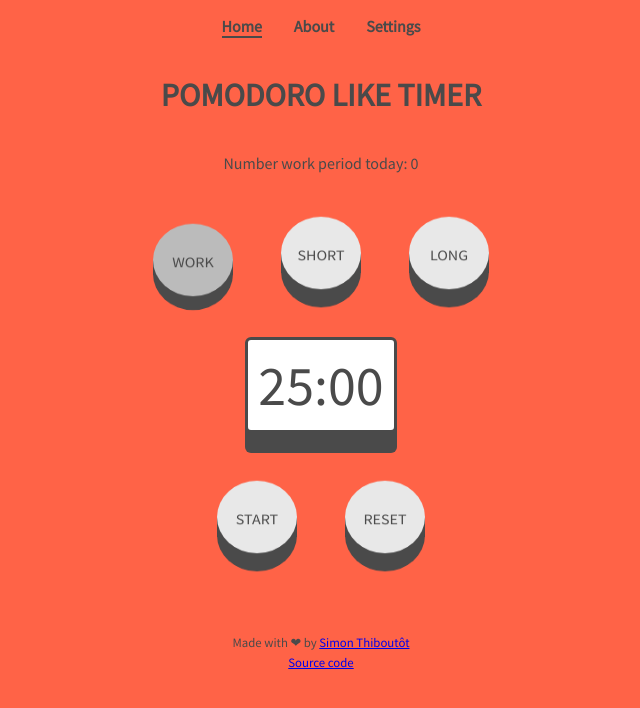
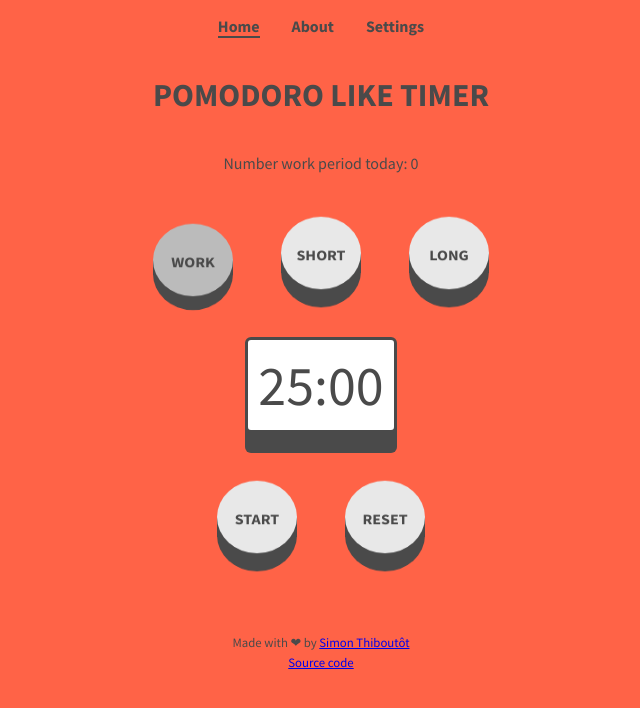
Before and after one commit to masterT/pomodoro-timer, a Vue app: page /#/ in a window 1280 px wide. Shown: the top 708 px of the page, without its empty margins (319-959 px from the left). Built offline with nearby package versions, Linux system fonts and the light colour scheme.

Commit message:
Add bold font weight.

```diff
--- a/public/index.html
+++ b/public/index.html
@@ -4,7 +4,7 @@
     <meta charset="utf-8">
     <meta http-equiv="X-UA-Compatible" content="IE=edge">
     <meta name="viewport" content="width=device-width,initial-scale=1.0">
-    <link href="https://fonts.googleapis.com/css?family=Source+Sans+Pro" rel="stylesheet"/>
+    <link href="https://fonts.googleapis.com/css?family=Source+Sans+Pro:400,700&display=swap" rel="stylesheet">
     <link rel="icon" href="<%= BASE_URL %>favicon.ico">
     <title>Pomodoro Like Timer</title>
   </head>
--- a/src/components/TimerButton.vue
+++ b/src/components/TimerButton.vue
@@ -52,6 +52,7 @@ $containerMargin: 1.5em;
 
   &__top {
     text-align: center;
+    font-weight: 600;
     width: $width;
     height: 3em;
     padding-top: 2em;
--- a/src/views/Settings.vue
+++ b/src/views/Settings.vue
@@ -141,6 +141,7 @@ $input-margin: 10px;
 
   &__label {
     font-size: 18px;
+    font-weight: 600;
   }
 
   &__input {
```
